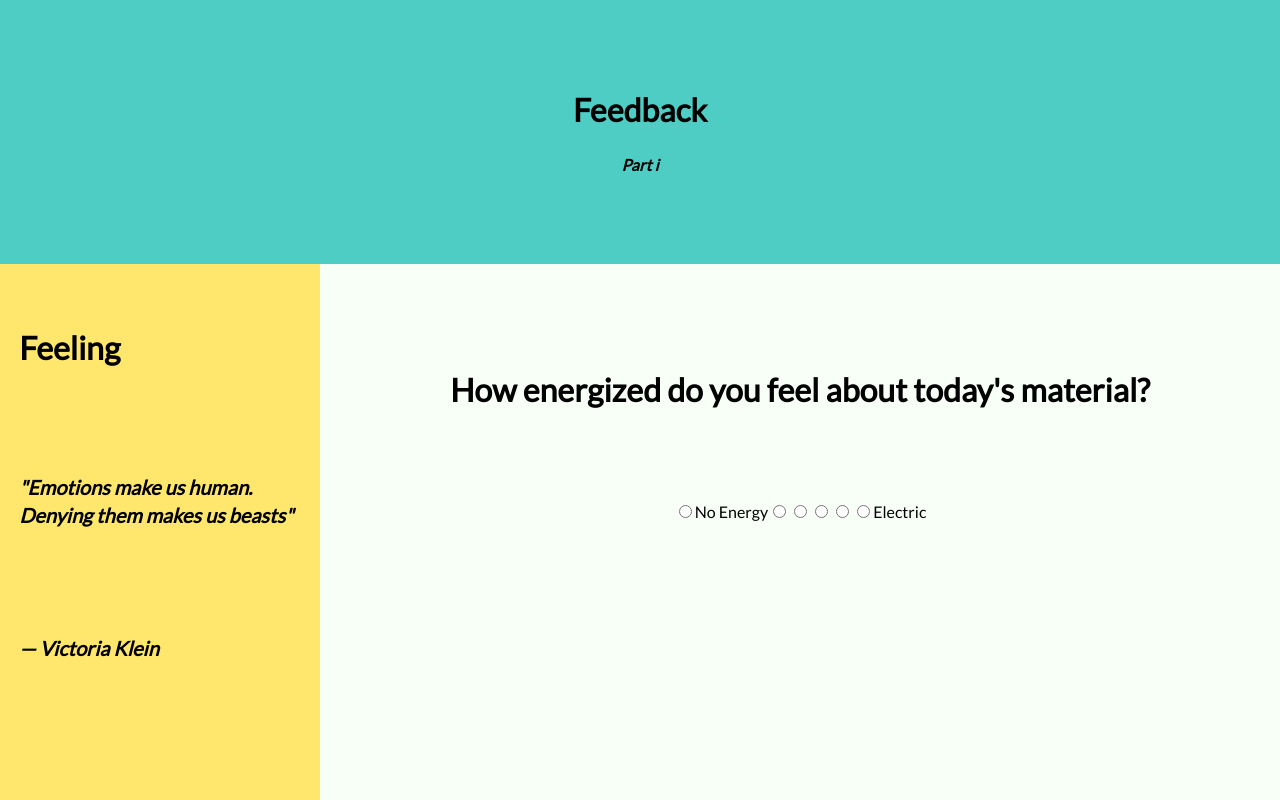
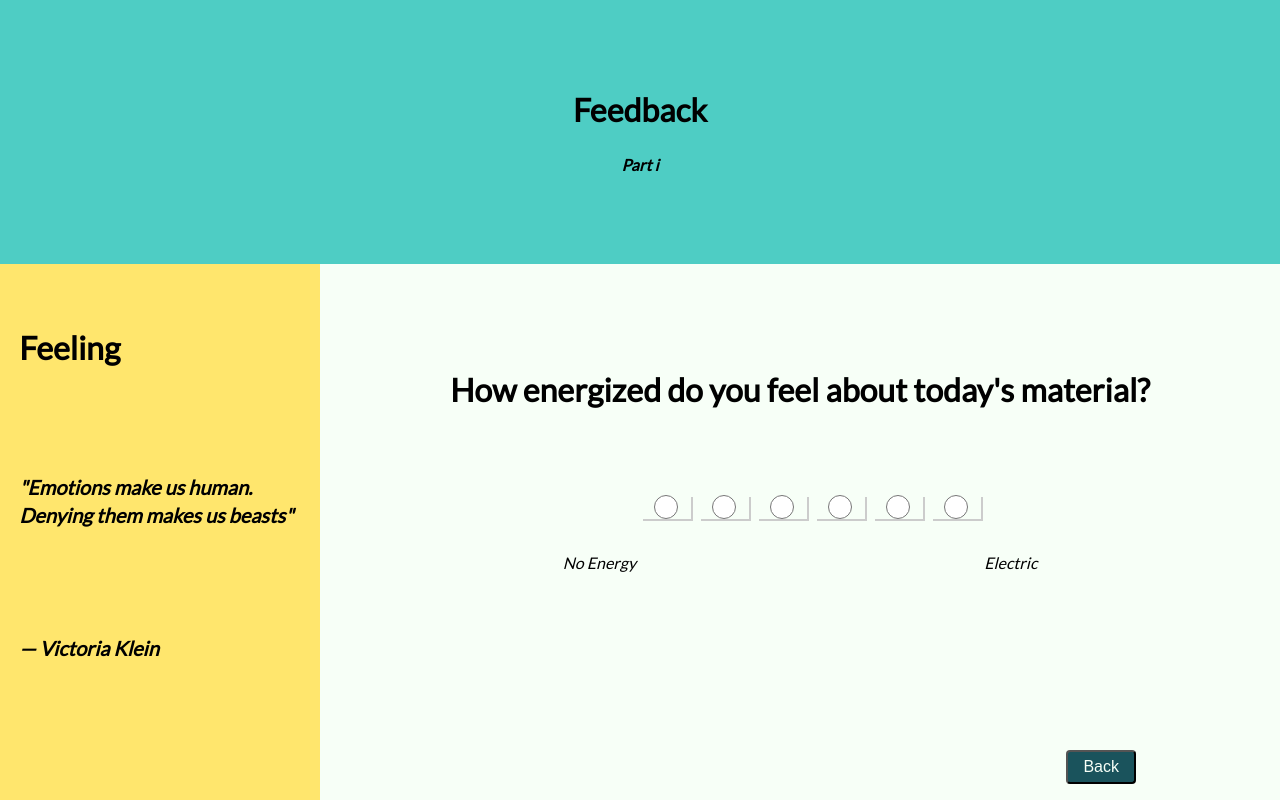
Before and after one commit to nrsimonelli/redux-weekend-project-feedback, a React app: page /#/feeling in a window 1280 px wide. Shown: the top 800 px of the page. Built offline with nearby package versions, Linux system fonts and the light colour scheme.

Commit message:
added back buttons to each page and fixed radio display

```diff
--- a/src/components/Add_Comment/Add_Comment.js
+++ b/src/components/Add_Comment/Add_Comment.js
@@ -8,6 +8,13 @@ class Add_Comment extends Component {
   state = {
     comments: ''
 
+  }
+
+  backClicked = (event) => {
+    event.preventDefault();
+    console.log('back was clicked');
+    // takes you to previous page
+    this.props.history.push('/support');
   }
 
   reviewClicked = (event) =>{
@@ -50,11 +57,14 @@ class Add_Comment extends Component {
 
             </div>
           </div>
+          <div className='prevPath'>
+            <button className='contDark' onClick={this.backClicked}>Back</button>
+          </div>
           <div className='nextPath'>
 
             {this.state.comments === ''
               ?
-                <button className='contDark' onClick={this.reviewClicked} id='continueInAdd_Comment'>Not Today</button>
+                <button className='contDark' onClick={this.reviewClicked} id='continueInAdd_Comment'>Negative</button>
               :
                 <button className='contLight' onClick={this.reviewClicked} id='continueInAdd_Comment'>Yes!</button>
             }
--- a/src/components/App/App.css
+++ b/src/components/App/App.css
@@ -26,7 +26,6 @@ body {
   margin-top: 11vh;
 }
 
-
 /* for each component form */
 .wrap{
   float: right;
@@ -38,7 +37,6 @@ body {
   text-align: center;
   margin-top: 9%;
   line-height: 2.5;
-
 
 }
 
@@ -52,7 +50,6 @@ body {
   position: relative;
   top: 33vh;
   min-height: 100vh;
-
 
   background-color: var(--dark);
   color: var(--light);
@@ -70,8 +67,31 @@ body {
   font-size: 20px;
 }
 
+/* radio buttons and labels */
+input{
+  width: 50px;
+  height: 24px;
+  box-shadow: 2px 2px 0px 0px #cccccc;
+
+}
+
+label{
+  position: relative;
+  bottom: -50px;
+  margin-left: 0px;
+  margin-right: 0px;
+  font-style: italic;
+}
 
 /* button location and style */
+.prevPath{
+  float: right;
+  position: relative;
+  margin-top: 25vh;
+  position: fixed;
+  bottom: 1rem;
+  right: 9rem;
+}
 .nextPath{
   float: right;
   position: relative;
@@ -94,6 +114,7 @@ body {
   font-size: 16px;
   background-color: var(--secondary);
   padding: 6px 15px;
+  width: 98px;
 }
 .contDark{
   border-radius: 4px;
@@ -118,6 +139,9 @@ body {
   line-height: 1.4;
   font-style: italic;
 
+}
+#submitInReview{
+  width: 98px;
 }
 
 /* ID override aesthetics for each page */
--- a/src/components/Feeling/Feeling.js
+++ b/src/components/Feeling/Feeling.js
@@ -8,6 +8,13 @@ class Feeling extends Component {
   state = {
     feeling: ''
 
+  }
+
+  backClicked = (event) => {
+    event.preventDefault();
+    console.log('back was clicked');
+    // takes you to previous page
+    this.props.history.push('/');
   }
 
   continueClicked = (event) => {
@@ -46,8 +53,8 @@ class Feeling extends Component {
             <h1>How energized do you feel about today's material?</h1>
             <br></br>
             <div>
+              <label >No Energy</label>
               <input onChange={this.radioNow} type='radio' name='feel' id='1' value='1'/>
-              <label >No Energy</label>
               <input onChange={this.radioNow} type='radio' name='feel' id='2' value='2'/>
               <input onChange={this.radioNow} type='radio' name='feel' id='3' value='3'/>
               <input onChange={this.radioNow} type='radio' name='feel' id='4' value='4'/>
@@ -55,6 +62,9 @@ class Feeling extends Component {
               <input onChange={this.radioNow} type='radio' name='feel' id='6' value='6'/>
               <label >Electric</label>
             </div>
+          </div>
+          <div className='prevPath'>
+            <button className='contDark' onClick={this.backClicked}>Back</button>
           </div>
           <div className='nextPath'>
             <button className='cont' onClick={this.continueClicked} id='continueInFeeling' hidden={this.state.feeling === ''} disabled={this.state.feeling === ''}>Continue</button>
--- a/src/components/Review/Review.js
+++ b/src/components/Review/Review.js
@@ -21,15 +21,23 @@ class Review extends Component {
       }) // end axios POST
   } // end postFeedback
 
+  backClicked = (event) => {
+    event.preventDefault();
+    console.log('back was clicked');
+    // takes you to previous page
+    this.props.history.push('/add_comment');
+  }
+
   submitClicked = (event) =>{
     event.preventDefault();
     console.log('submit was clicked');
 
+    // fires POST
     this.postFeedback();
 
 
     // takes you to thankYou page
-    // this.props.history.push('/thanks');
+    this.props.history.push('/thanks');
   } // end submitClicked
 
   render() {
@@ -55,6 +63,9 @@ class Review extends Component {
               <p>Comments: {this.props.reduxState.feedbackReducer[3]}</p>
             </div>
           </div>
+          <div className='prevPath'>
+            <button className='contDark' onClick={this.backClicked}>Back</button>
+          </div>
           <div className='nextPath'>
             <button onClick={this.submitClicked} id='submitInReview' className='cont'>Submit</button>
           </div>
--- a/src/components/Support/Support.js
+++ b/src/components/Support/Support.js
@@ -8,6 +8,13 @@ class Support extends Component {
   state = {
     support: ''
 
+  }
+
+  backClicked = (event) => {
+    event.preventDefault();
+    console.log('back was clicked');
+    // takes you to previous page
+    this.props.history.push('/understanding');
   }
 
   continueClicked = (event) =>{
@@ -46,15 +53,18 @@ class Support extends Component {
             <h1>Do you feel supported?</h1>
             <br></br>
             <div>
+            <label>I Feel Alone</label>
               <input onChange={this.radioNow} type='radio' name='support' id='1' value='1'/>
-              <label>All Alone</label>
               <input onChange={this.radioNow} type='radio' name='support' id='2' value='2'/>
               <input onChange={this.radioNow} type='radio' name='support' id='3' value='3'/>
               <input onChange={this.radioNow} type='radio' name='support' id='4' value='4'/>
               <input onChange={this.radioNow} type='radio' name='support' id='5' value='5'/>
               <input onChange={this.radioNow} type='radio' name='support' id='6' value='6'/>
-              <label>Wonderfully So</label>
+              <label>Fully Supported</label>
             </div>
+          </div>
+          <div className='prevPath'>
+            <button className='contDark' onClick={this.backClicked}>Back</button>
           </div>
           <div className='nextPath'>
             <button className='cont' onClick={this.continueClicked} id='continueInSupport' hidden={this.state.support === ''} disabled={this.state.support === ''}>Continue</button>
--- a/src/components/Understanding/Understanding.js
+++ b/src/components/Understanding/Understanding.js
@@ -7,6 +7,13 @@ class Understanding extends Component {
 
   state = {
     understanding: ''
+  }
+
+  backClicked = (event) => {
+    event.preventDefault();
+    console.log('back was clicked');
+    // takes you to previous page
+    this.props.history.push('/feeling');
   }
 
   continueClicked = (event) => {
@@ -45,8 +52,8 @@ class Understanding extends Component {
             <h1>How well did you comprehend today's material?</h1>
             <br></br>
             <div>
+              <label>Lost</label>
               <input onChange={this.radioNow} type='radio' name='und' id='1' value='1'/>
-              <label>Lost</label>
               <input onChange={this.radioNow} type='radio' name='und' id='2' value='2'/>
               <input onChange={this.radioNow} type='radio' name='und' id='3' value='3'/>
               <input onChange={this.radioNow} type='radio' name='und' id='4' value='4'/>
@@ -54,6 +61,9 @@ class Understanding extends Component {
               <input onChange={this.radioNow} type='radio' name='und' id='6' value='6'/>
               <label>On point</label>
             </div>
+          </div>
+          <div className='prevPath'>
+            <button className='contDark' onClick={this.backClicked}>Back</button>
           </div>
           <div className='nextPath'>
             <button className='cont' onClick={this.continueClicked} id='continueInUnderstanding' hidden={this.state.understanding === ''} disabled={this.state.understanding === ''}>Continue</button>
```
Also changed, not shown: INSTRUCTIONS.md (line endings or trailing spaces).
